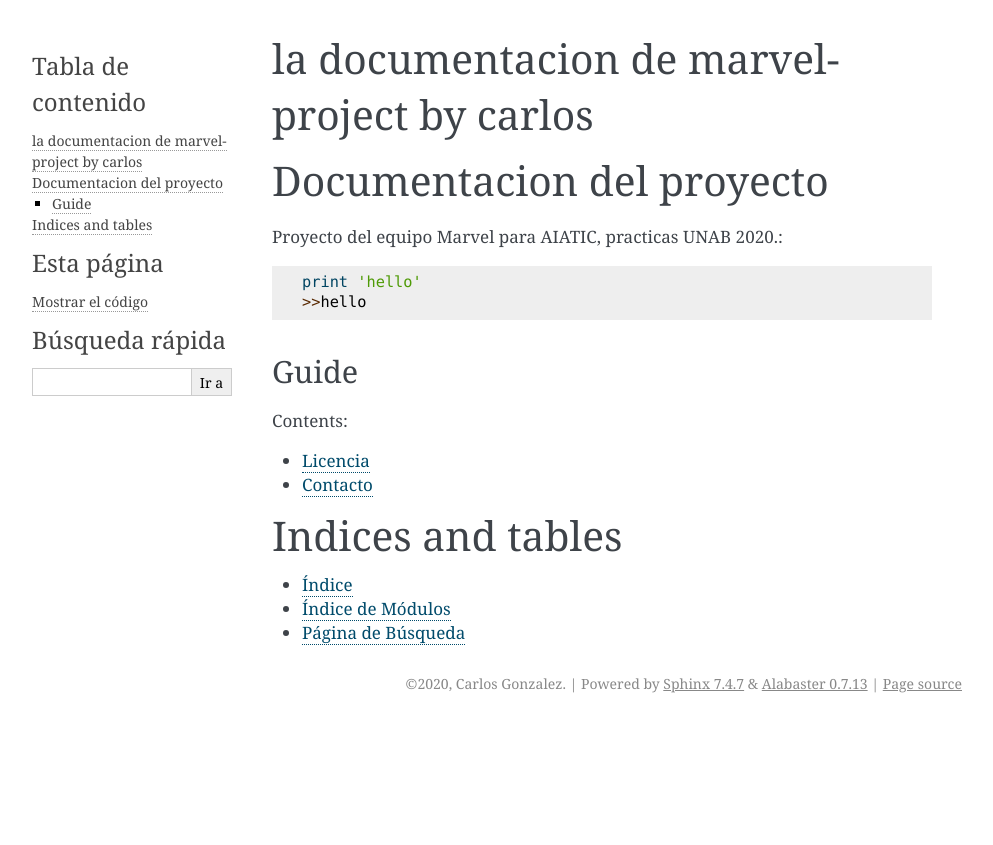
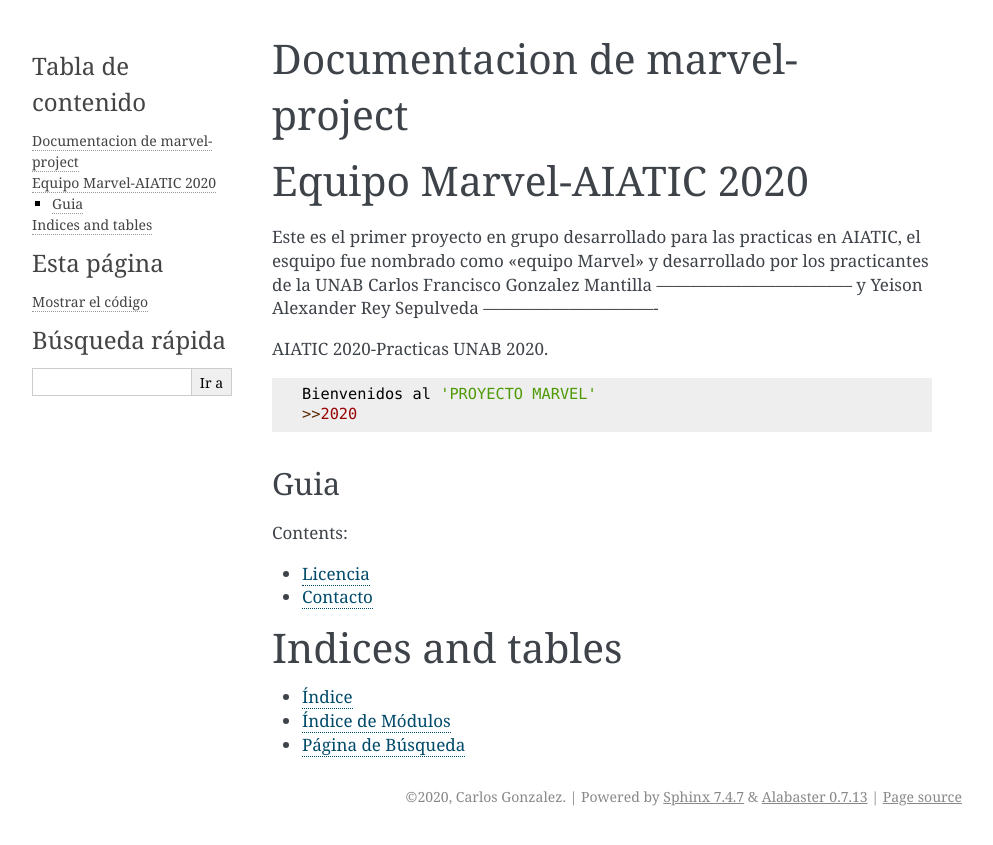
Before and after one commit to dev17aiatic/doc-pepitos, a Sphinx documentation site: the page built from source/index.rst, in a window 1280 px wide. Shown: the top 845 px of the page, without its empty margins (148-1141 px from the left). Built offline with Sphinx 7.4.7, drawn with Linux system fonts in a browser that asks for light colours.

```diff
--- a/source/index.rst
+++ b/source/index.rst
@@ -3,18 +3,26 @@
    You can adapt this file completely to your liking, but it should at least
    contain the root `toctree` directive.
 
-la documentacion de marvel-project by carlos
+Documentacion de marvel-project
 ============================================
 
-Documentacion del proyecto
+Equipo Marvel-AIATIC 2020
 ===========================
 
-Proyecto del equipo Marvel para AIATIC, practicas UNAB 2020.::
+Este es el primer proyecto en grupo desarrollado para las practicas en AIATIC, el esquipo fue nombrado como "equipo Marvel" y desarrollado por los practicantes de la UNAB
+Carlos Francisco Gonzalez Mantilla
+-----------------------------------
+y
+Yeison Alexander Rey Sepulveda
+-------------------------------
 
-    print 'hello'
-    >>hello
 
-Guide
+AIATIC 2020-Practicas UNAB 2020. ::
+
+    Bienvenidos al 'PROYECTO MARVEL'
+    >>2020
+
+Guia
 -----
 
 
```
Also changed, not shown: 6 other files.
